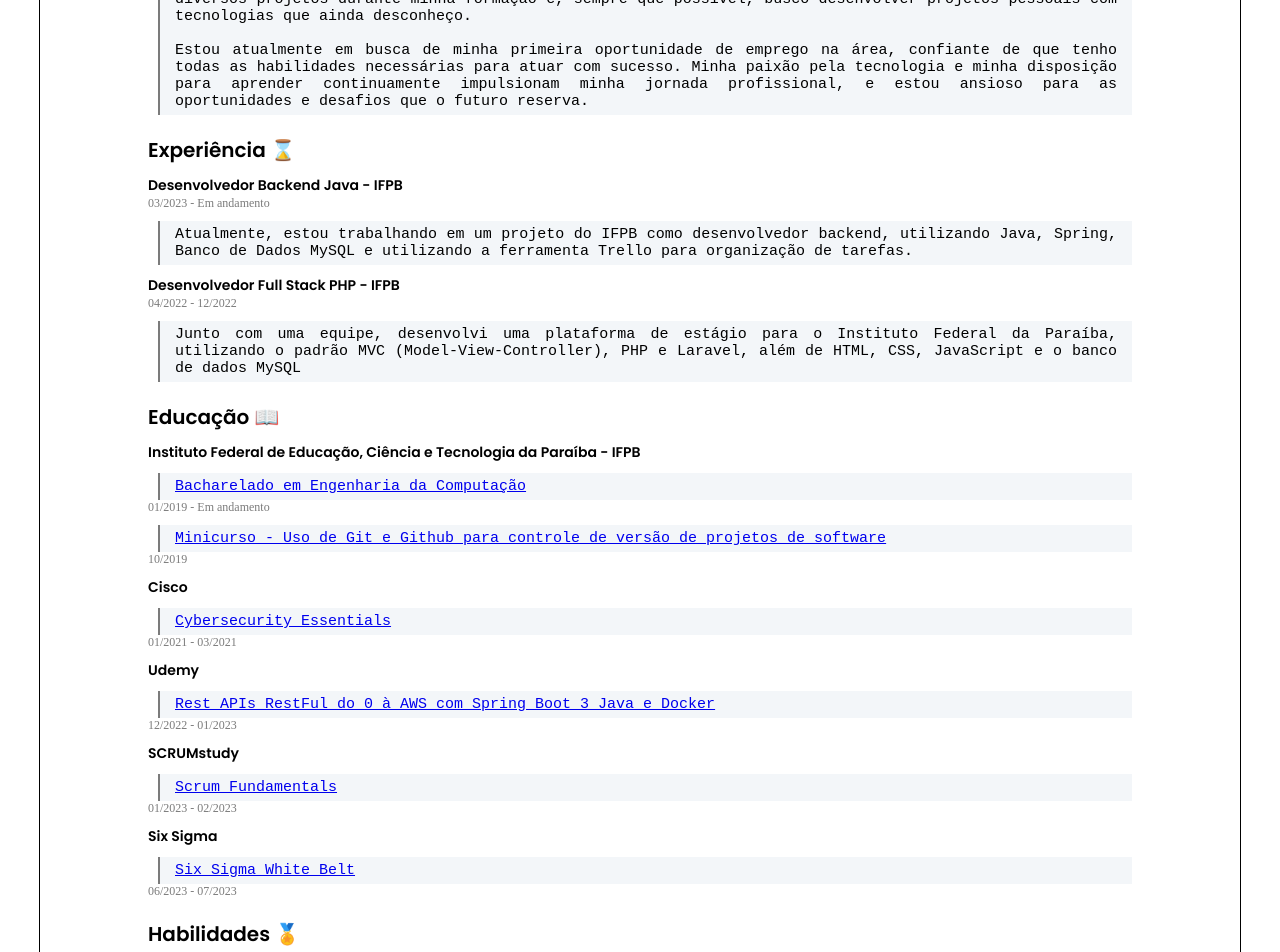
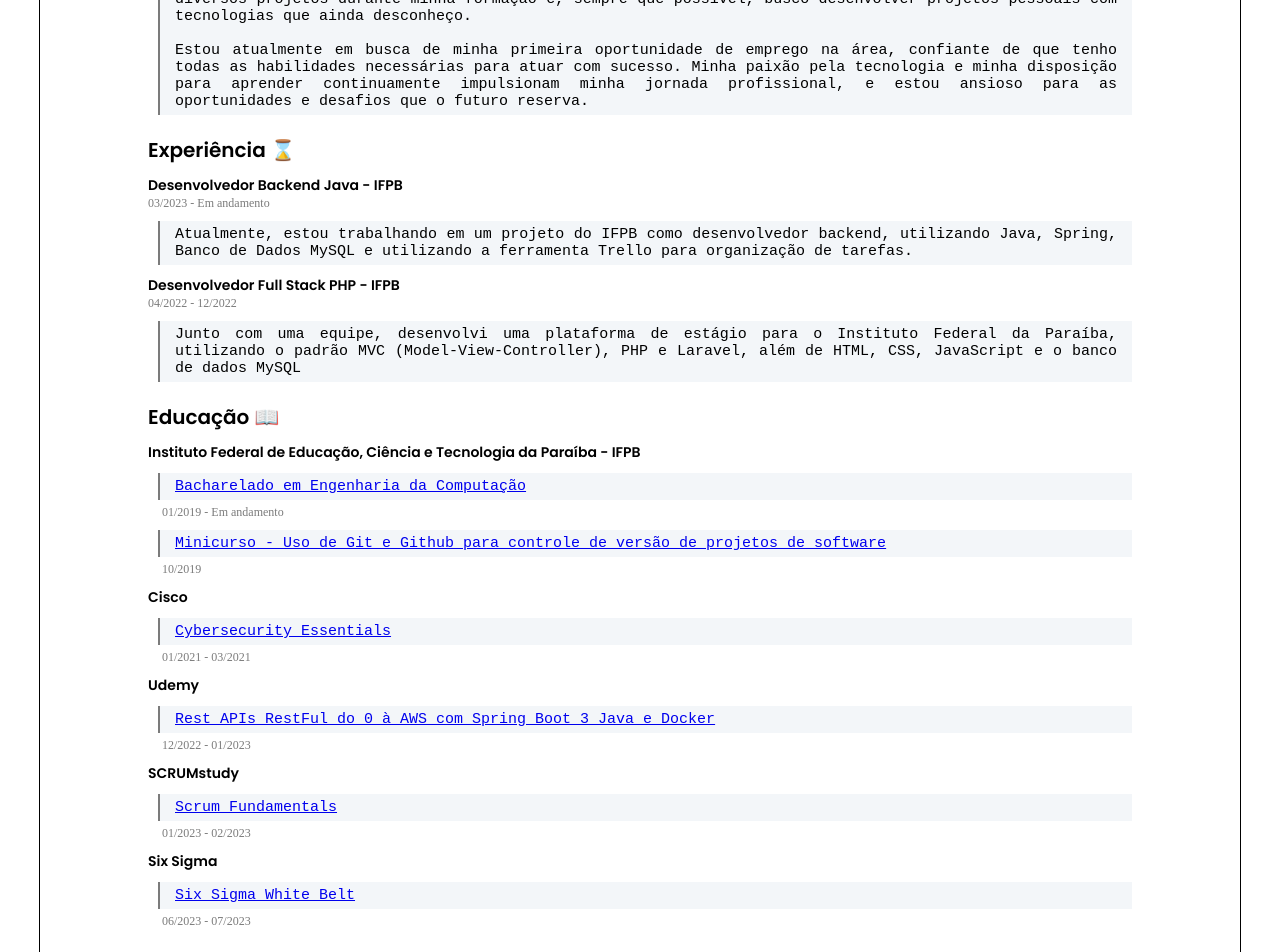
Before and after one commit to wesquel/portfolio, a React (Create React App) app: page / in a window 1280 px wide. Shown: the part 591-1543 px from the top of the page. Built offline with nearby package versions, Linux system fonts and the light colour scheme.

Commit message:
color link a

```diff
--- a/src/components/ResumeComponent/styles.js
+++ b/src/components/ResumeComponent/styles.js
@@ -43,5 +43,16 @@ export const Container = styled.div`
     & img {
       width: 1.5%;
     }
+
+    .date-intern {
+      margin-top: 5px;
+      margin-left: 14px;
+    }
+    & a {
+      color: #0000ee;
+    }
+    .final-div {
+      padding-bottom: 3em;
+    }
   `}
 `;
```
